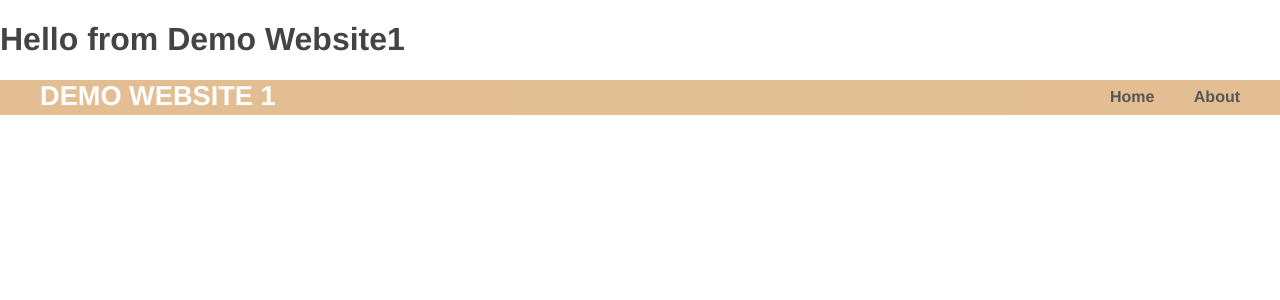
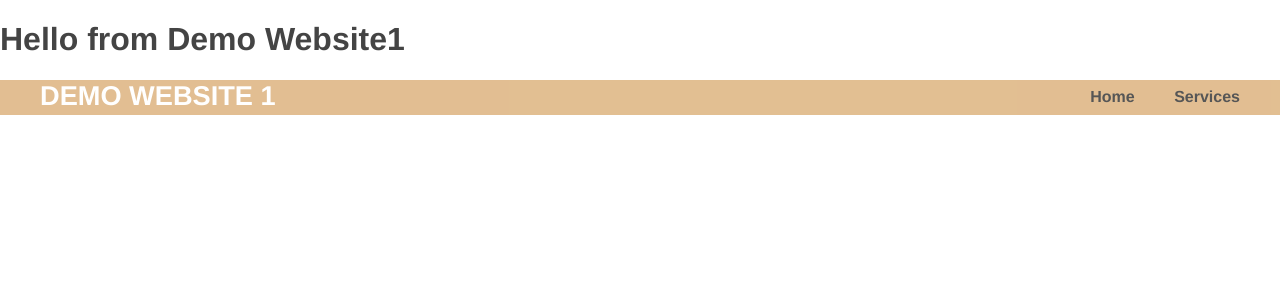
Before and after one commit to htaylor777/gitops_aws_cicd_test, a Flask app: page / in a window 1280 px wide. Shown: the top 300 px of the page. Run offline with Flask 2, Linux system fonts and the light colour scheme.

Commit message:
updated service file and static

```diff
--- a/templates/index.html
+++ b/templates/index.html
@@ -15,7 +15,7 @@
                 <nav>
                     <ul class="menu">
                         <li><a href="{{ url_for('home') }}">Home</a></li>
-                        <li><a href="{{ url_for('about') }}">About</a></li>
+                        <li><a href="{{ url_for('services') }}">Services</a></li>
                     </ul>
                 </nav>
             </strong>
```
